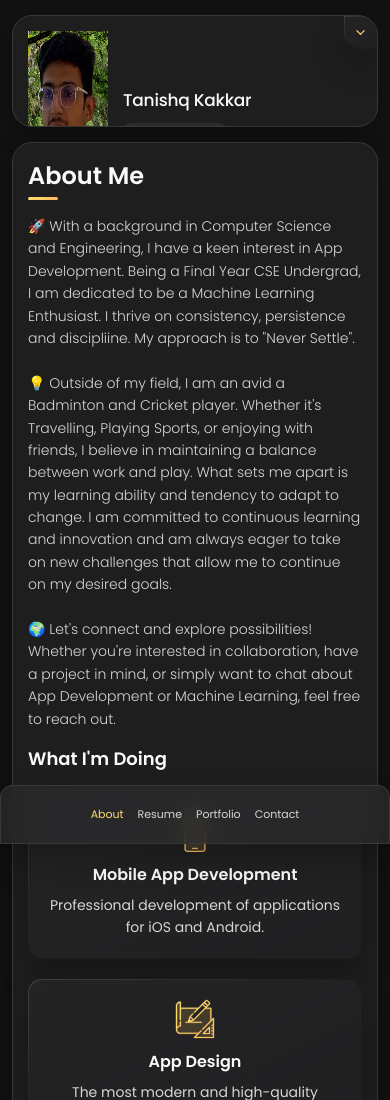
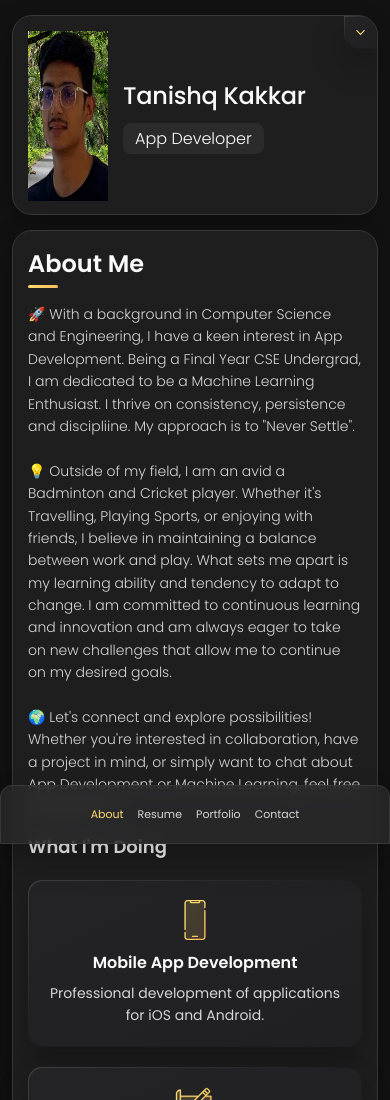
Before and after one commit to tanishq1308/Personal-Portfolio-Website, a plain HTML site: page index.html in a window 390 px wide. Shown: the top 1100 px of the page. Drawn offline with nearby package versions, Linux system fonts and the light colour scheme.

Commit message:
responsive for mobile

```diff
--- a/assets/css/style.css
+++ b/assets/css/style.css
@@ -316,7 +316,7 @@
 
   .sidebar {
     margin-bottom: 15px;
-    max-height: 112px;
+    max-height: 200px;
     overflow: hidden;
     transition: var(--transition-2);
   }
@@ -338,7 +338,7 @@
 
   .info-content .name {
     color: var(--white-2);
-    font-size: var(--fs-3);
+    font-size: var(--fs-1);
     font-weight: var(--fw-500);
     letter-spacing: -0.25px;
     margin-bottom: 10px;
@@ -347,7 +347,7 @@
   .info-content .title {
     color: var(--white-1);
     background: var(--onyx);
-    font-size: var(--fs-8);
+    font-size: var(--fs-4);
     font-weight: var(--fw-300);
     width: max-content;
     padding: 3px 12px;
```
